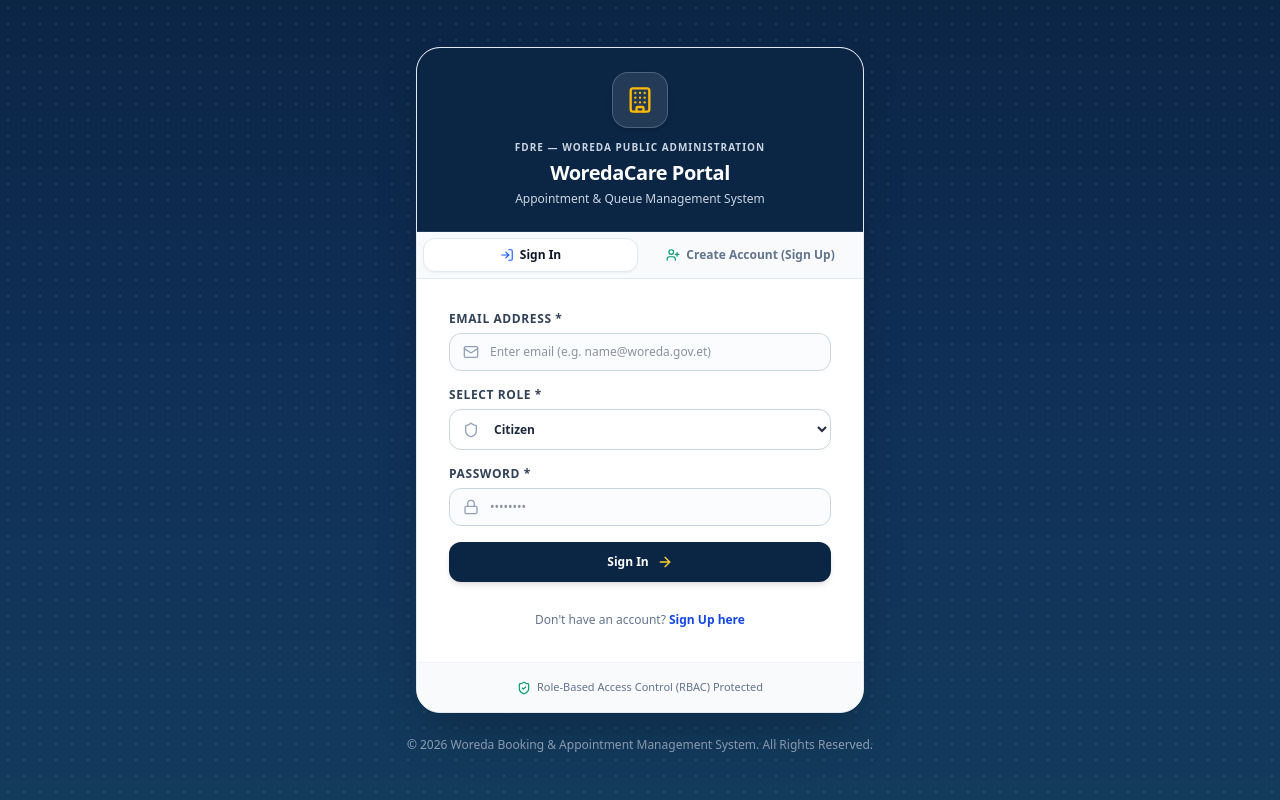
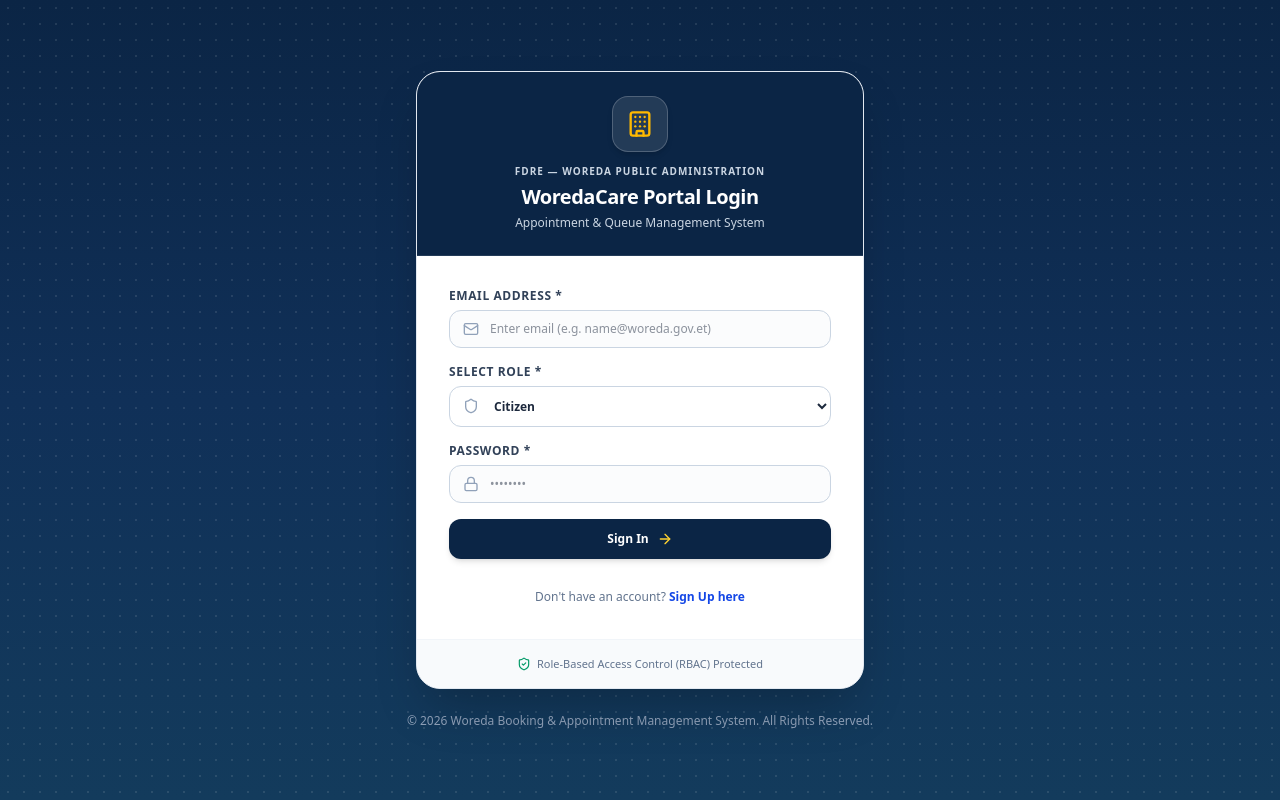
Before and after one commit to Amir3356/Woreda-Booking-and-Appointment-Management-System, a Next.js app in the folder client/: page / in a window 1280 px wide. Built offline with nearby package versions, Linux system fonts and the light colour scheme.

Commit message:
refactor(auth): simplify login card and add inline signup toggle

```diff
--- a/client/app/page.jsx
+++ b/client/app/page.jsx
@@ -171,48 +171,11 @@ export default function AuthPage() {
             FDRE — Woreda Public Administration
           </p>
           <h1 className="text-xl font-extrabold text-white tracking-tight mt-1">
-            WoredaCare Portal
+            WoredaCare Portal Login
           </h1>
           <p className="text-xs text-slate-300 mt-1">
             Appointment & Queue Management System
           </p>
-        </div>
-
-        {/* Tab Switcher: Sign In | Sign Up */}
-        <div className="flex border-b border-slate-200 bg-slate-50 p-1.5 gap-1.5">
-          <button
-            type="button"
-            onClick={() => {
-              setMode("signin");
-              setError("");
-              setSuccessMsg("");
-            }}
-            className={`flex-1 py-2 rounded-xl text-xs font-bold transition-all flex items-center justify-center gap-1.5 ${
-              mode === "signin"
-                ? "bg-white text-slate-900 shadow-xs border border-slate-200"
-                : "text-slate-500 hover:text-slate-800"
-            }`}
-          >
-            <LogIn className="w-3.5 h-3.5 text-blue-600" />
-            <span>Sign In</span>
-          </button>
-
-          <button
-            type="button"
-            onClick={() => {
-              setMode("signup");
-              setError("");
-              setSuccessMsg("");
-            }}
-            className={`flex-1 py-2 rounded-xl text-xs font-bold transition-all flex items-center justify-center gap-1.5 ${
-              mode === "signup"
-                ? "bg-white text-slate-900 shadow-xs border border-slate-200"
-                : "text-slate-500 hover:text-slate-800"
-            }`}
-          >
-            <UserPlus className="w-3.5 h-3.5 text-emerald-600" />
-            <span>Create Account (Sign Up)</span>
-          </button>
         </div>
 
         {/* Form Body */}
```
